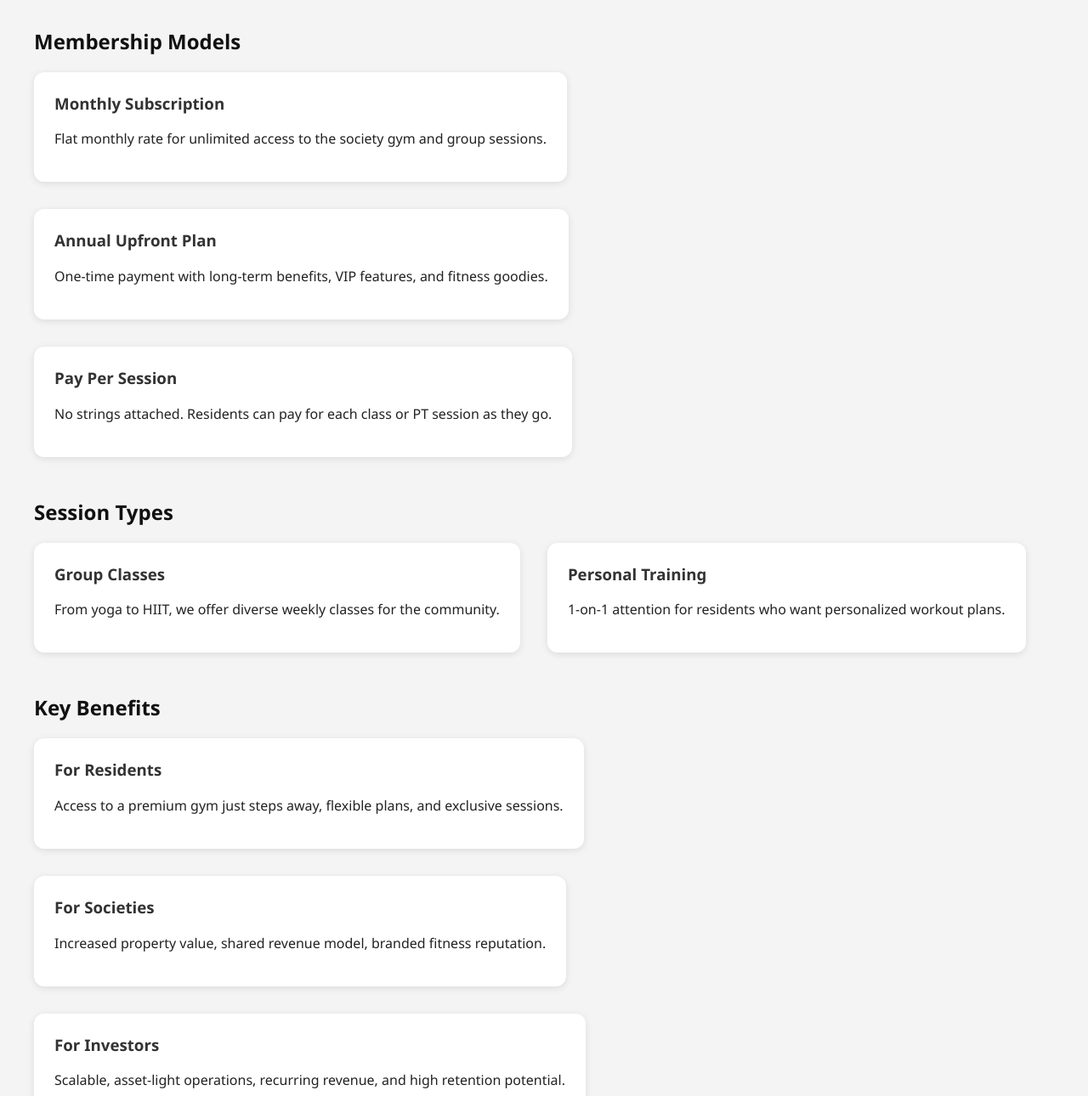
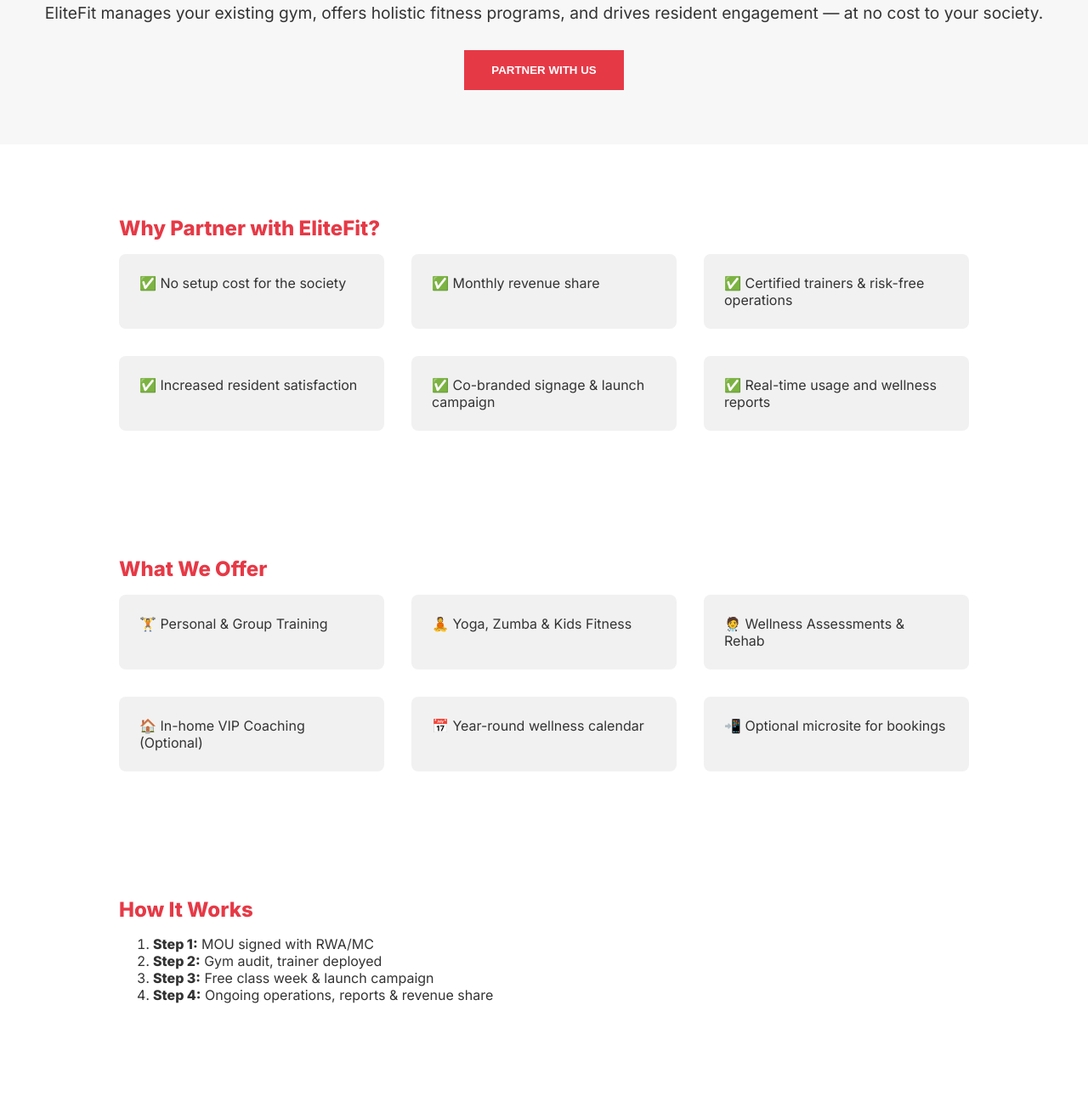
Before and after one commit to AbhishekA87/EliteFit, a plain HTML site: page index.html in a window 1280 px wide. Shown: the part 353-1643 px from the top of the page at 85% size. Drawn offline with Linux system fonts and the light colour scheme.

Commit message:
Update index.html

```diff
--- a/index.html
+++ b/index.html
@@ -1,157 +1,146 @@
-
 <!DOCTYPE html>
 <html lang="en">
 <head>
   <meta charset="UTF-8" />
-  <meta name="viewport" content="width=device-width, initial-scale=1.0" />
-  <title>EliteFit Investor Preview</title>
+  <meta name="viewport" content="width=device-width, initial-scale=1.0"/>
+  <title>EliteFit – Society Gym Management</title>
+  <link href="https://fonts.googleapis.com/css2?family=Inter:wght@400;600;800&display=swap" rel="stylesheet"/>
   <style>
     body {
-      font-family: 'Segoe UI', sans-serif;
       margin: 0;
-      padding: 0;
-      background: #f4f4f4;
-      color: #222;
+      font-family: 'Inter', sans-serif;
+      color: #333;
+      background-color: #fff;
     }
-    header {
-      background: #111;
+    header, footer {
+      background-color: #000;
       color: #fff;
-      padding: 1.5rem 2rem;
-      display: flex;
-      align-items: center;
-      justify-content: space-between;
+      padding: 2rem;
+      text-align: center;
     }
-    header img {
-      height: 40px;
+    .hero {
+      padding: 4rem 2rem;
+      text-align: center;
+      background: #f7f7f7;
     }
-    .container {
-      padding: 2rem;
-      max-width: 1200px;
-      margin: 0 auto;
+    .hero h1 {
+      font-size: 3rem;
+      margin-bottom: 1rem;
     }
-    h1, h2, h3 {
-      color: #111;
+    .hero p {
+      font-size: 1.2rem;
+      margin-bottom: 2rem;
     }
-    .section {
-      margin-bottom: 3rem;
+    .btn {
+      padding: 1rem 2rem;
+      background: #e63946;
+      color: #fff;
+      border: none;
+      font-weight: bold;
+      text-transform: uppercase;
+      cursor: pointer;
+    }
+    section {
+      padding: 4rem 2rem;
+      max-width: 1000px;
+      margin: auto;
+    }
+    h2 {
+      color: #e63946;
+      margin-bottom: 1rem;
+    }
+    .grid {
+      display: grid;
+      grid-template-columns: repeat(auto-fit, minmax(250px, 1fr));
+      gap: 2rem;
     }
     .card {
-      background: #fff;
-      border-radius: 12px;
-      box-shadow: 0 2px 8px rgba(0, 0, 0, 0.1);
       padding: 1.5rem;
-      transition: transform 0.2s;
+      background: #f1f1f1;
+      border-radius: 8px;
     }
-    .card:hover {
-      transform: translateY(-5px);
+    footer p {
+      margin: 0.5rem 0;
     }
-    .flex {
-      display: flex;
-      gap: 2rem;
-      flex-wrap: wrap;
+    .contact {
+      background-color: #e63946;
+      color: #fff;
+      text-align: center;
+      padding: 3rem 1rem;
     }
-    .card h3 {
-      margin-top: 0;
-      color: #333;
-    }
-    nav {
-      background: #222;
-      padding: 1rem;
-      color: white;
-      text-align: center;
-    }
-    nav a {
-      color: #ccc;
-      text-decoration: none;
-      margin: 0 1rem;
-    }
-    nav a:hover {
+    .contact h2 {
       color: #fff;
-    }
-    footer {
-      text-align: center;
-      padding: 2rem 1rem;
-      background: #111;
-      color: #bbb;
     }
   </style>
 </head>
 <body>
+
 <header>
-    <img src="elitefit-logo.png" alt="EliteFit Logo">
   <h1>EliteFit</h1>
+  <p>Private Gyms. Managed to Perfection.</p>
 </header>
-  <nav>
-    <a href="#models">Models</a>
-    <a href="#sessions">Session Types</a>
-    <a href="#benefits">Benefits</a>
-    <a href="#contact">Contact</a>
-  </nav>
 
-  <div class="container">
-    <section class="section" id="overview">
-      <h2>Overview</h2>
-      <p>EliteFit is a premium fitness network designed for upscale residential societies. Our goal is to create a consistent, branded gym experience inside residential buildings—similar to Airbnb/OYO’s standardization model.</p>
-    </section>
+<div class="hero">
+  <h1>Transform Your Society Gym into a Wellness Club</h1>
+  <p>EliteFit manages your existing gym, offers holistic fitness programs, and drives resident engagement — at no cost to your society.</p>
+  <button class="btn" onclick="location.href='mailto:partnerships@elitefit.in'">Partner With Us</button>
+</div>
 
-    <section class="section" id="models">
-      <h2>Membership Models</h2>
-      <div class="flex">
-        <div class="card">
-          <h3>Monthly Subscription</h3>
-          <p>Flat monthly rate for unlimited access to the society gym and group sessions.</p>
-        </div>
-        <div class="card">
-          <h3>Annual Upfront Plan</h3>
-          <p>One-time payment with long-term benefits, VIP features, and fitness goodies.</p>
-        </div>
-        <div class="card">
-          <h3>Pay Per Session</h3>
-          <p>No strings attached. Residents can pay for each class or PT session as they go.</p>
-        </div>
+<section>
+  <h2>Why Partner with EliteFit?</h2>
+  <div class="grid">
+    <div class="card">✅ No setup cost for the society</div>
+    <div class="card">✅ Monthly revenue share</div>
+    <div class="card">✅ Certified trainers & risk-free operations</div>
+    <div class="card">✅ Increased resident satisfaction</div>
+    <div class="card">✅ Co-branded signage & launch campaign</div>
+    <div class="card">✅ Real-time usage and wellness reports</div>
   </div>
 </section>
 
-    <section class="section" id="sessions">
-      <h2>Session Types</h2>
-      <div class="flex">
-        <div class="card">
-          <h3>Group Classes</h3>
-          <p>From yoga to HIIT, we offer diverse weekly classes for the community.</p>
-        </div>
-        <div class="card">
-          <h3>Personal Training</h3>
-          <p>1-on-1 attention for residents who want personalized workout plans.</p>
-        </div>
+<section>
+  <h2>What We Offer</h2>
+  <div class="grid">
+    <div class="card">🏋️ Personal & Group Training</div>
+    <div class="card">🧘 Yoga, Zumba & Kids Fitness</div>
+    <div class="card">🧑‍⚕️ Wellness Assessments & Rehab</div>
+    <div class="card">🏠 In-home VIP Coaching (Optional)</div>
+    <div class="card">📅 Year-round wellness calendar</div>
+    <div class="card">📲 Optional microsite for bookings</div>
   </div>
 </section>
 
-    <section class="section" id="benefits">
-      <h2>Key Benefits</h2>
-      <div class="flex">
-        <div class="card">
-          <h3>For Residents</h3>
-          <p>Access to a premium gym just steps away, flexible plans, and exclusive sessions.</p>
-        </div>
-        <div class="card">
-          <h3>For Societies</h3>
-          <p>Increased property value, shared revenue model, branded fitness reputation.</p>
-        </div>
-        <div class="card">
-          <h3>For Investors</h3>
-          <p>Scalable, asset-light operations, recurring revenue, and high retention potential.</p>
-        </div>
-      </div>
+<section>
+  <h2>How It Works</h2>
+  <ol>
+    <li><strong>Step 1:</strong> MOU signed with RWA/MC</li>
+    <li><strong>Step 2:</strong> Gym audit, trainer deployed</li>
+    <li><strong>Step 3:</strong> Free class week & launch campaign</li>
+    <li><strong>Step 4:</strong> Ongoing operations, reports & revenue share</li>
+  </ol>
 </section>
 
-    <section class="section" id="contact">
-      <h2>Get In Touch</h2>
-      <p>Email us at <strong>partnerships@elitefit.club</strong> to explore pilot or investment opportunities.</p>
+<section>
+  <h2>Resident Impact Snapshot</h2>
+  <ul>
+    <li>📈 Gym usage up to 65% in 3 months</li>
+    <li>👥 Avg. 120+ residents/month engage in classes</li>
+    <li>🏡 Increased tenant retention & society wellness</li>
+    <li>🧑‍⚕️ Reduced health risks & absenteeism</li>
+  </ul>
 </section>
-  </div>
+
+<section class="contact">
+  <h2>Let’s Build a Healthier Community</h2>
+  <p>📧 partnerships@elitefit.in</p>
+  <p>📞 +91-98765-43210</p>
+  <p>🌐 www.elitefit.in</p>
+</section>
 
 <footer>
-    &copy; 2025 EliteFit. Designed for future-ready fitness communities.
+  <p>&copy; 2025 EliteFit. All rights reserved.</p>
+  <p>Powered by Wellness. Backed by Results.</p>
 </footer>
+
 </body>
 </html>
```
Lines whose indentation alone changed are shown as unchanged.
